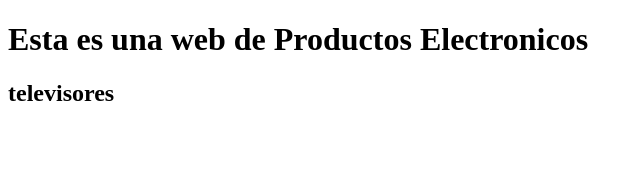
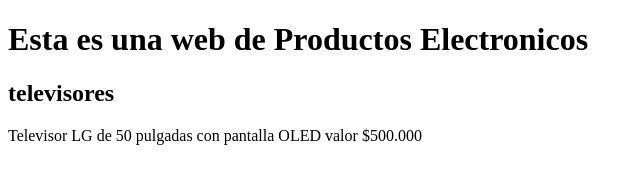
Before and after one commit to cmontoyaipvg/interfaz-usuario, a plain HTML site: page index.html in a window 1280 px wide. Shown: the whole page, without its empty margins (0-643 px from the left). Drawn offline with Linux system fonts and the light colour scheme.

Commit message:
se agrega descripcion

```diff
--- a/index.html
+++ b/index.html
@@ -9,5 +9,6 @@
 <body>
     <h1>Esta es una web de Productos Electronicos</h1>
     <h2>televisores</h2>
+    <p>Televisor LG de 50 pulgadas con pantalla OLED valor $500.000</p>
 </body>
 </html>
```
